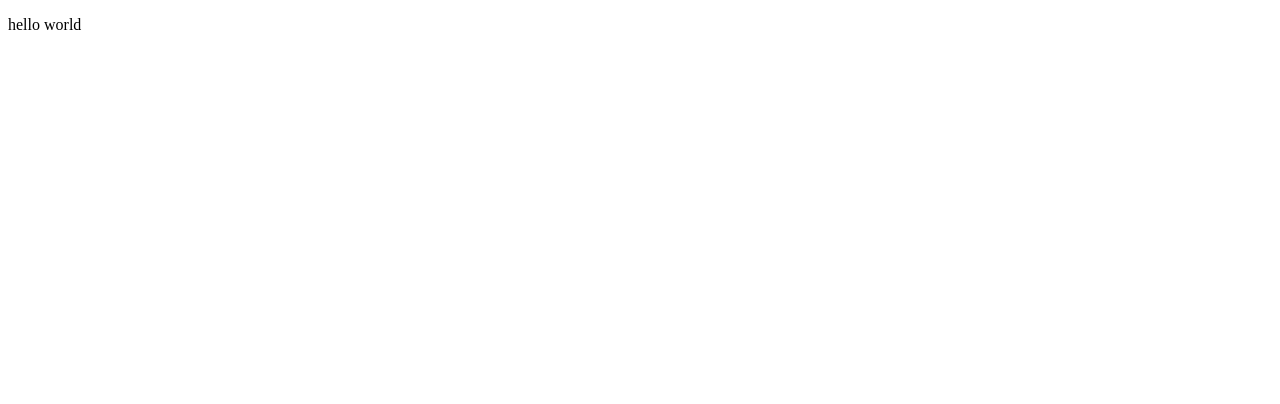
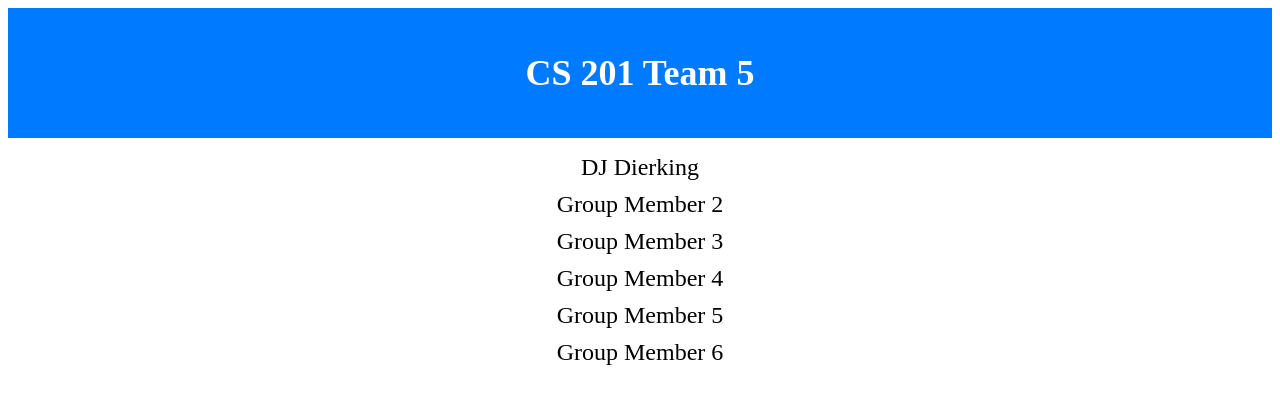
Before and after one commit to Ben-Kovakas/ChocAn-Software-Eng-Fall-2023, a plain HTML site: page Report.html in a window 1280 px wide. Drawn offline with Linux system fonts and the light colour scheme.

Commit message:
Uploaded my UML docs and glossary terms. Also updated Report

```diff
--- a/Report.html
+++ b/Report.html
@@ -3,13 +3,44 @@
 
 
 <html>
-	<head>
-		<meta charset = "utf-8">
-		<title>HTML Overview Mandatory Parts</title>
-	</head>
-
-	<body>
-		<p>hello world</p>
-	</body>
-
+<head>
+    <meta charset="UTF-8">
+    <meta name="viewport" content="width=device-width, initial-scale=1.0">
+    <title>CS 201 Team 5</title>
+    <style>
+        body {
+            text-align: center;
+        }
+        header {
+            background-color: #007BFF;
+            color: white;
+            padding: 20px;
+        }
+        h1 {
+            font-size: 36px;
+        }
+        ul {
+            list-style-type: none;
+            padding: 0;
+        }
+        li {
+            font-size: 24px;
+            margin: 10px 0;
+        }
+    </style>
+</head>
+<body>
+    <header>
+        <h1>CS 201 Team 5</h1>
+    </header>
+    <ul>
+        <li>DJ Dierking</li>
+        <li>Group Member 2</li>
+        <li>Group Member 3</li>
+        <li>Group Member 4</li>
+        <li>Group Member 5</li>
+        <li>Group Member 6</li>
+        <!-- Add more group members as needed -->
+    </ul>
+</body>
 </html>
```
Also changed, not shown: DierkingUML.png (added), 1 other file.
